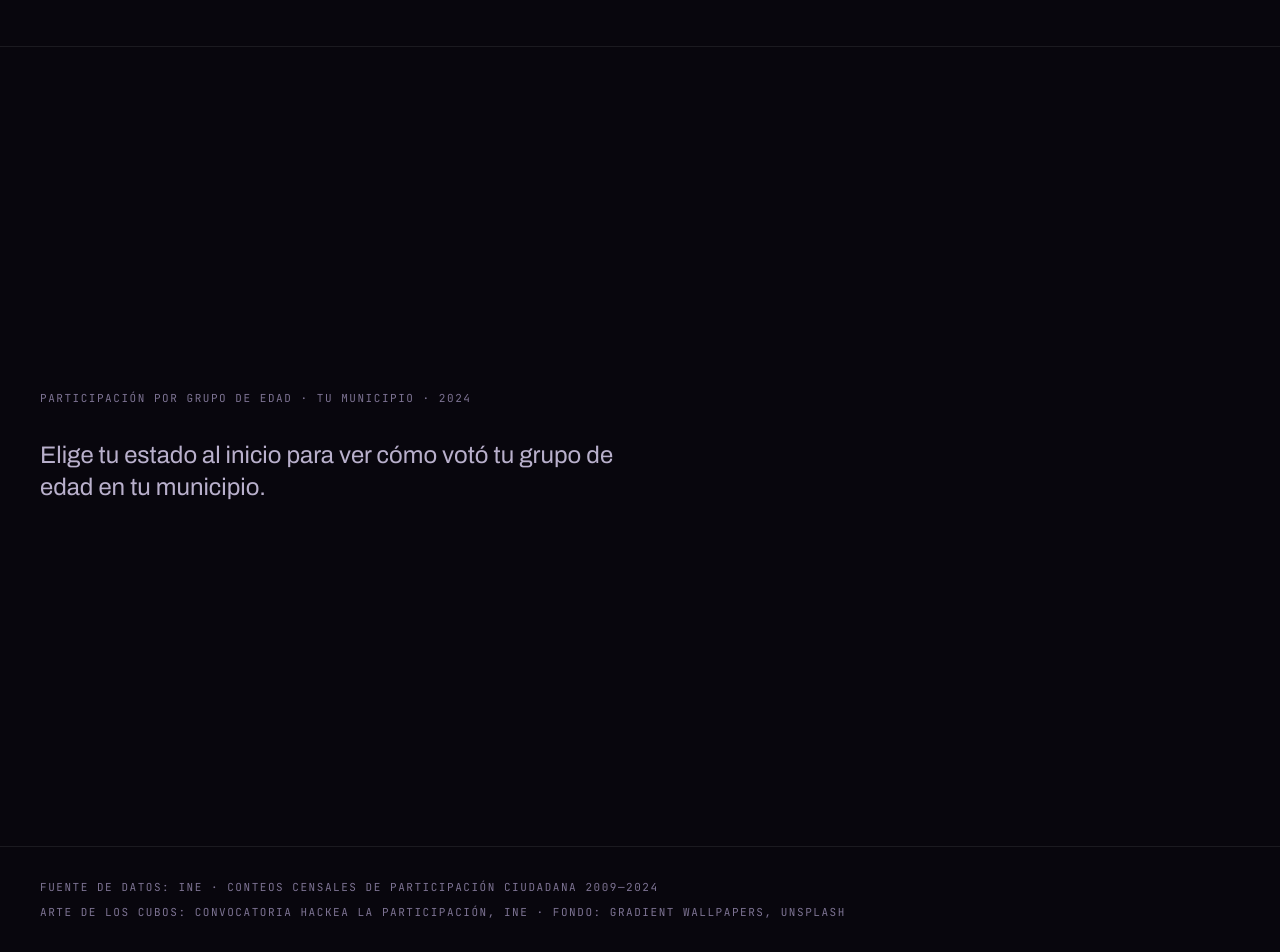
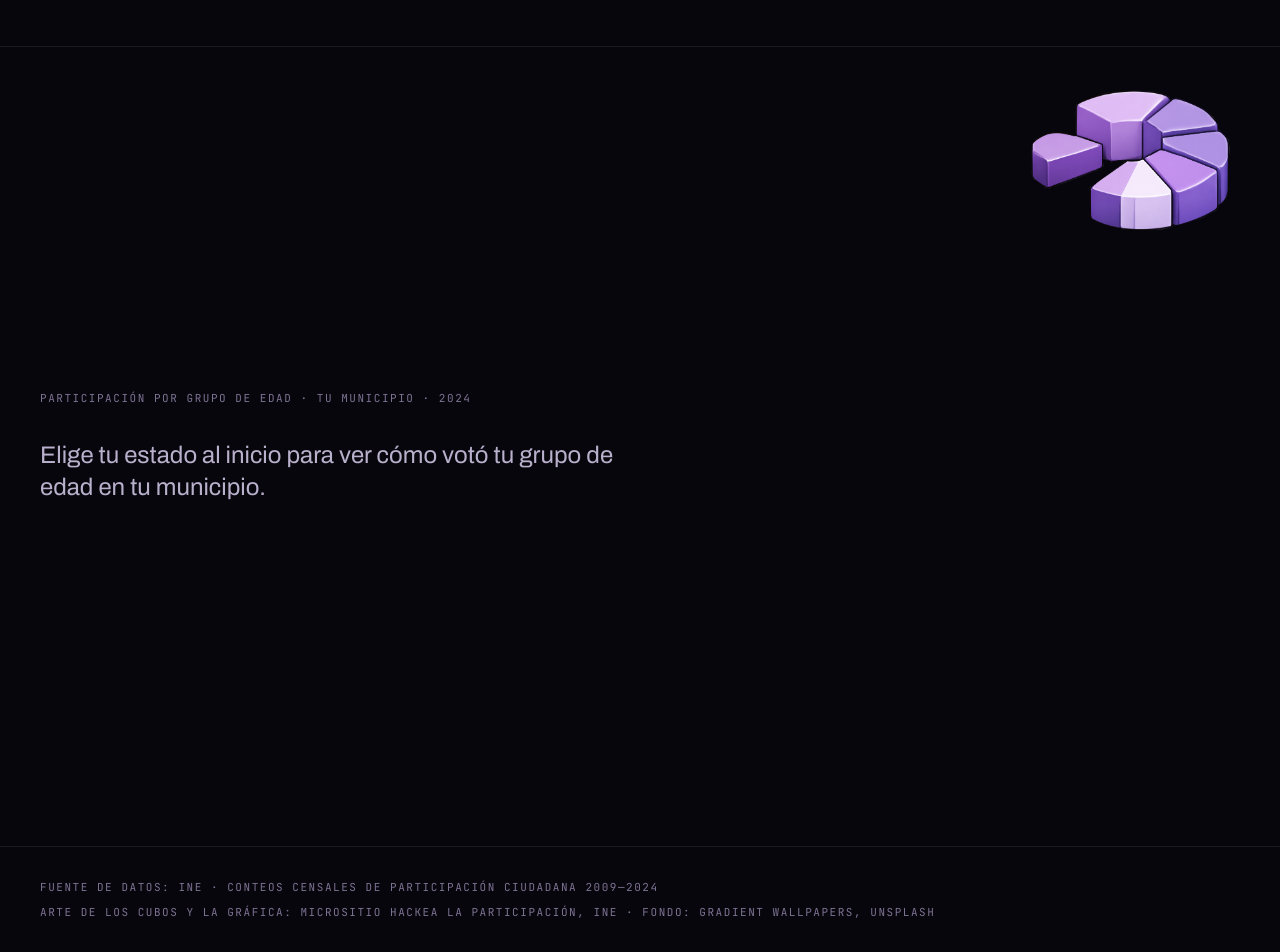
Before and after one commit to fersho99/retoHackaton, a Next.js app: page / in a window 1280 px wide. Shown: the part 1554-2506 px from the top of the page. Built offline with nearby package versions, Linux system fonts and the light colour scheme.

Commit message:
Grafica de pastel del arte oficial en la pantalla de municipio

```diff
--- a/src/app/experience.tsx
+++ b/src/app/experience.tsx
@@ -21,8 +21,8 @@ export function Experience() {
       <footer className="hud flex flex-col gap-2 border-t border-line px-6 py-8 sm:px-10">
         <p>Fuente de datos: INE · Conteos Censales de Participación Ciudadana 2009—2024</p>
         <p>
-          Arte de los cubos: convocatoria Hackea la participación, INE · Fondo: Gradient Wallpapers,
-          Unsplash
+          Arte de los cubos y la gráfica: micrositio Hackea la participación, INE · Fondo: Gradient
+          Wallpapers, Unsplash
         </p>
       </footer>
     </main>
--- a/src/components/municipio/peso-municipio.tsx
+++ b/src/components/municipio/peso-municipio.tsx
@@ -1,5 +1,6 @@
 "use client";
 
+import Image from "next/image";
 import { forwardRef, useMemo, useState } from "react";
 import {
   Bar,
@@ -93,8 +94,16 @@ export const PesoMunicipio = forwardRef<HTMLElement>(function PesoMunicipio(_, r
   return (
     <section
       ref={ref}
-      className="flex min-h-svh flex-col justify-center border-t border-line px-6 py-20 sm:px-10"
+      className="relative flex min-h-svh flex-col justify-center overflow-hidden border-t border-line px-6 py-20 sm:px-10"
     >
+      <Image
+        src="/img/grafica-pastel.png"
+        alt=""
+        width={1362}
+        height={987}
+        sizes="220px"
+        className="pointer-events-none absolute right-10 top-8 hidden w-[220px] sm:block"
+      />
       <p className="hud">
         Participación por grupo de edad · {view?.nombre ?? "Tu municipio"}
         {lugar ? ` · ${lugar}` : ""} · 2024
```
Also changed, not shown: public/img/grafica-pastel.png (added).
